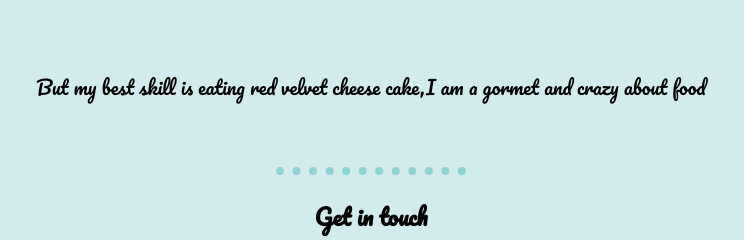
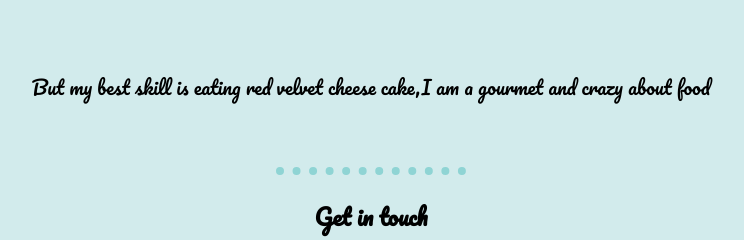
Before and after one commit to itsshailvi/shellscss, a plain HTML site: page index.html in a window 1280 px wide. Shown: the part 2981-3221 px from the top of the page, 269-1013 px from the left. Drawn offline with Linux system fonts and the light colour scheme; a web font is replaced by a local one.

Commit message:
Update index.html

```diff
--- a/index.html
+++ b/index.html
@@ -113,7 +113,7 @@
       <img src="https://image.flaticon.com/icons/png/512/3597/3597199.png" height="200px" width="200px">
       <h3>Additional info</h3>
       <br>
-    <p>But my best skill is eating red velvet cheese cake,I am a gormet and crazy about food</p>
+    <p>But my best skill is eating red velvet cheese cake,I am a gourmet and crazy about food</p>
 <br>
 
     </div>
```
